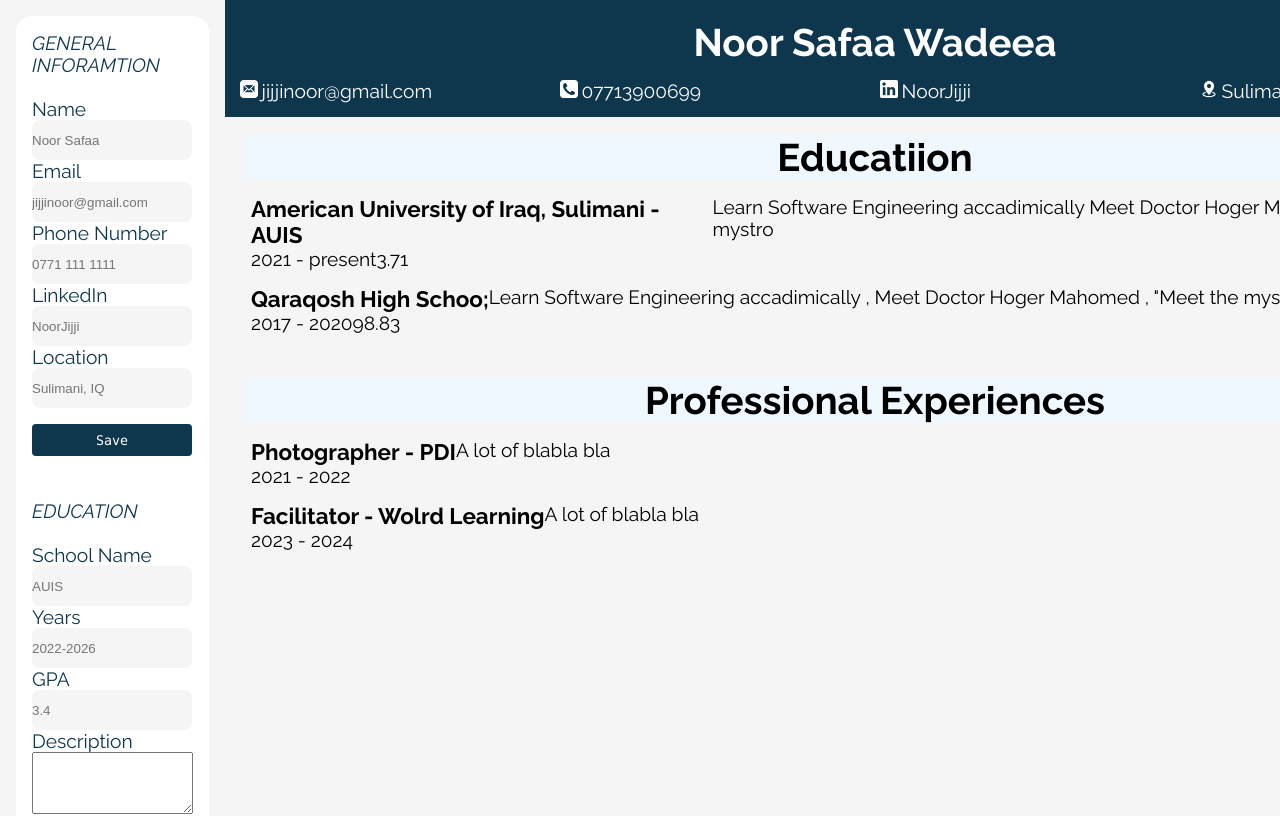
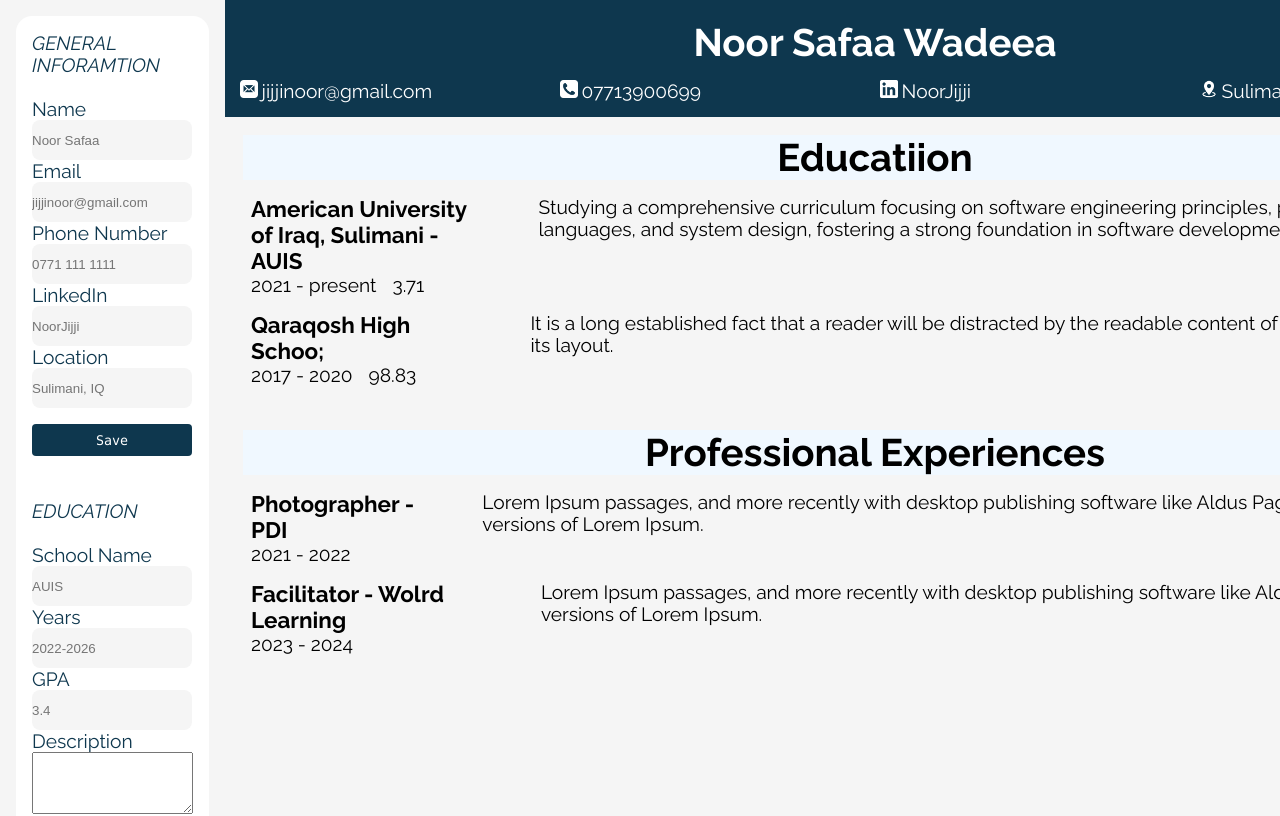
Before and after one commit to MRNSJ26/CV-Application, a React (Create React App) app: page / in a window 1280 px wide. Shown: the top 816 px of the page. Built offline with nearby package versions, Linux system fonts and the light colour scheme.

Commit message:
Changed MiniSec Style Margin + fixed the section's description

```diff
--- a/src/App.js
+++ b/src/App.js
@@ -6,17 +6,13 @@ const academicsArr = [
     name: "American University of Iraq, Sulimani - AUIS",
     year: "2021 - present",
     gpa: 3.71,
-    description: `Learn Software Engineering accadimically
-      Meet Doctor Hoger Mahomed
-      Meet the mystro`,
+    description: `Studying a comprehensive curriculum focusing on software engineering principles, programming languages, and system design, fostering a strong foundation in software development methodologies.`,
   },
   {
     name: "Qaraqosh High Schoo;",
     year: "2017 - 2020",
     gpa: 98.83,
-    description: `Learn Software Engineering accadimically\n,
-    Meet Doctor Hoger Mahomed\n,
-    "Meet the mystro\n`,
+    description: `It is a long established fact that a reader will be distracted by the readable content of a page when looking at its layout.`,
   },
 ];
 
@@ -25,13 +21,13 @@ const ExperienceArr = [
     role: "Photographer",
     name: "PDI",
     year: "2021 - 2022",
-    description: `A lot of blabla bla`,
+    description: `Lorem Ipsum passages, and more recently with desktop publishing software like Aldus PageMaker including versions of Lorem Ipsum.`,
   },
   {
     role: "Facilitator",
     name: "Wolrd Learning",
     year: "2023 - 2024",
-    description: `A lot of blabla bla`,
+    description: `Lorem Ipsum passages, and more recently with desktop publishing software like Aldus PageMaker including versions of Lorem Ipsum.`,
   },
 ];
 
--- a/src/index.css
+++ b/src/index.css
@@ -91,6 +91,14 @@ code {
   margin-top: 1rem;
 }
 
+.miniSec h3 {
+  margin-right: 4rem;
+}
+
+.miniSec span {
+  margin-right: 1rem;
+}
+
 .miniSec ul {
   list-style-position: inside;
   margin-top: 0.5rem;
```
